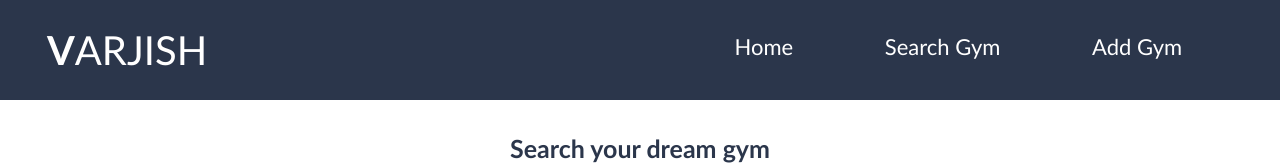
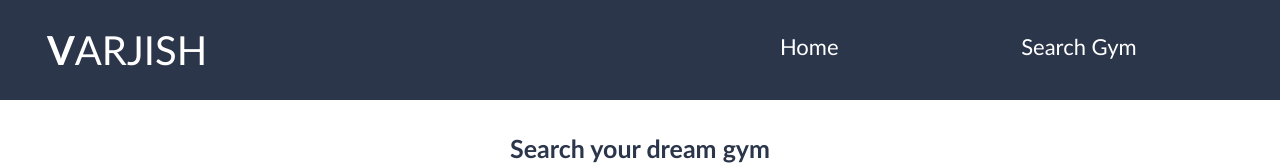
Before and after one commit to AkshatDobriyal/varjish, a React (Create React App) app: page /searchGym in a window 1280 px wide. Shown: the top 165 px of the page. Built offline with nearby package versions, Linux system fonts and the light colour scheme; no server answers.

Commit message:
navbar added links

```diff
--- a/src/App.js
+++ b/src/App.js
@@ -23,7 +23,7 @@ function App() {
             <Route exact path="/signUp"  component={SignUp}/>
             <Route exact path="/searchGym"  component={SearchGym}/>
             <Route exact path="/dashboard"  component={DashboardCard}/>
-            <Route exact path='/trainee/info' component={TraineeInfo}/>
+            <Route exact path='/trainerDashboard' component={TraineeInfo}/>
             <Route exact path="/Notes"  component={''}/>
             <Route exact path="/Notebooks/newNotebook" component={''}/>
 
--- a/src/Components/navbar/Navbar.js
+++ b/src/Components/navbar/Navbar.js
@@ -1,10 +1,12 @@
 import React, { Component } from 'react';
 import './Navbar.scss';
+import {useApp} from "../../Context/AppContext";
+import { NavLink } from 'react-router-dom';
 //import photo from './profilePhoto1.jpeg'
 
-class Navbar extends Component {
-
-    render() {
+function Navbar()  {
+const {loggedInData}=useApp()
+console.log(loggedInData)
 return (
     <div className="nav">
         <div className="nav__header" >
@@ -12,20 +14,24 @@ class Navbar extends Component {
                 <p><span style={{ fontWeight: `600` }}>V</span>ARJISH</p>
             </div>
             <ul className="nav__header__list">
-                        <li className="nav__header__list__element">
+
+                <NavLink to = {loggedInData?.role === "TRAINER" ? "/trainerDashboard" : "/dashboard"} className="nav__header__list__element">
+                <li >
                     Home
                 </li>
-                        <li className="nav__header__list__element">
+                </NavLink>
+                <NavLink to = "/searchGym" className="nav__header__list__element">
+                <li >
                     Search Gym
-                        </li>
-                        <li className="nav__header__list__element">
+                </li></NavLink>
+                {/* <li className="nav__header__list__element">
                     <button className="nav__header__list__element__login">Add Gym</button>
-                        </li>
+                </li> */}
+
             </ul>
         </div>
     </div>
 );
 }
-}
 
 export default Navbar;
--- a/src/Components/searchGym/SearchGym.js
+++ b/src/Components/searchGym/SearchGym.js
@@ -10,6 +10,7 @@ import GymCard from './GymCard';
 import TrainerCard from './TrainerCard';
 import Select from '@mui/material/Select';
 import './SearchGym.scss';
+import { Link } from 'react-router-dom';
 
 const SearchGym = () => {
 
@@ -211,7 +212,9 @@ const SearchGym = () => {
 
                     <br/>
                     {gymData && trainerData &&
-                        <Button type="submit" variant="contained">Enroll</Button>
+                        <Link to = "/dashboard">
+                            <Button type="submit" variant="contained">Enroll</Button>
+                        </Link>
                     }
                 </form>
             </div>
```
Lines whose indentation alone changed are shown as unchanged.
